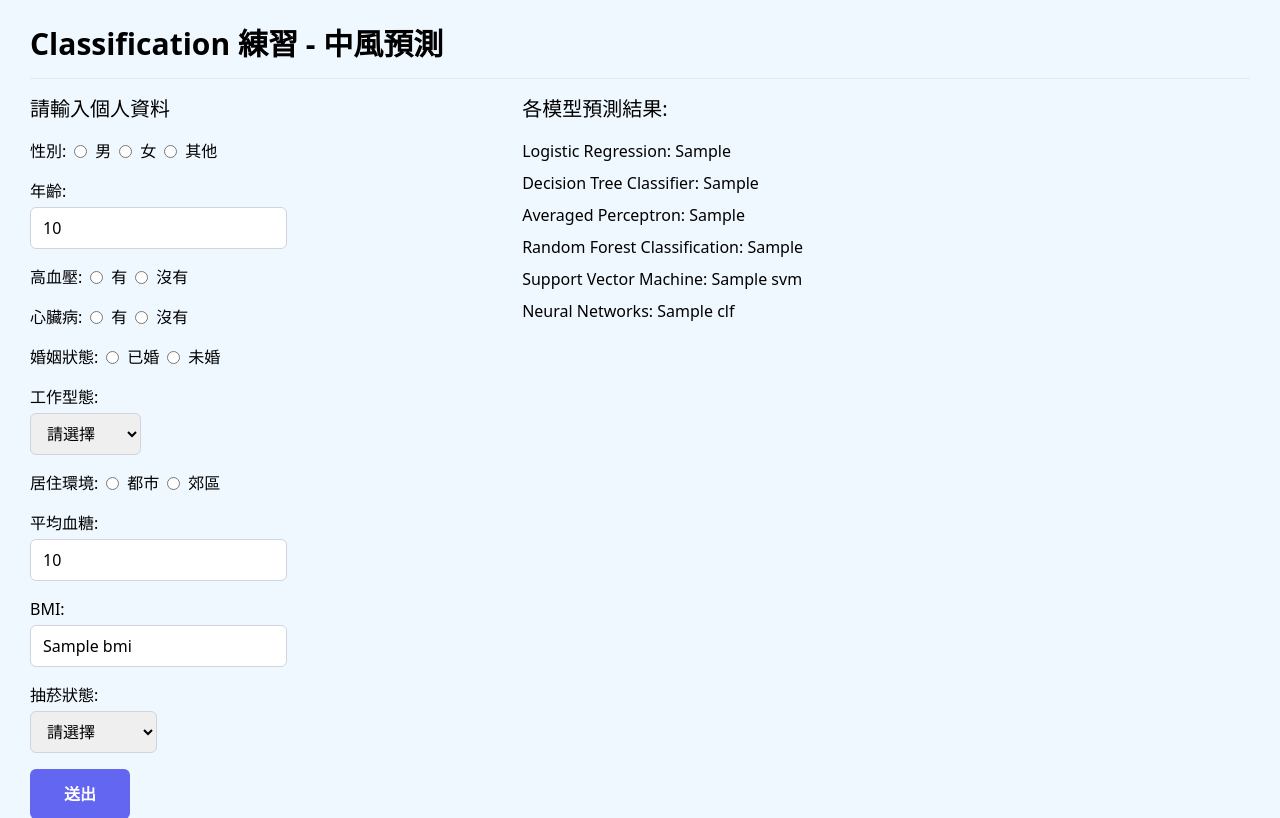
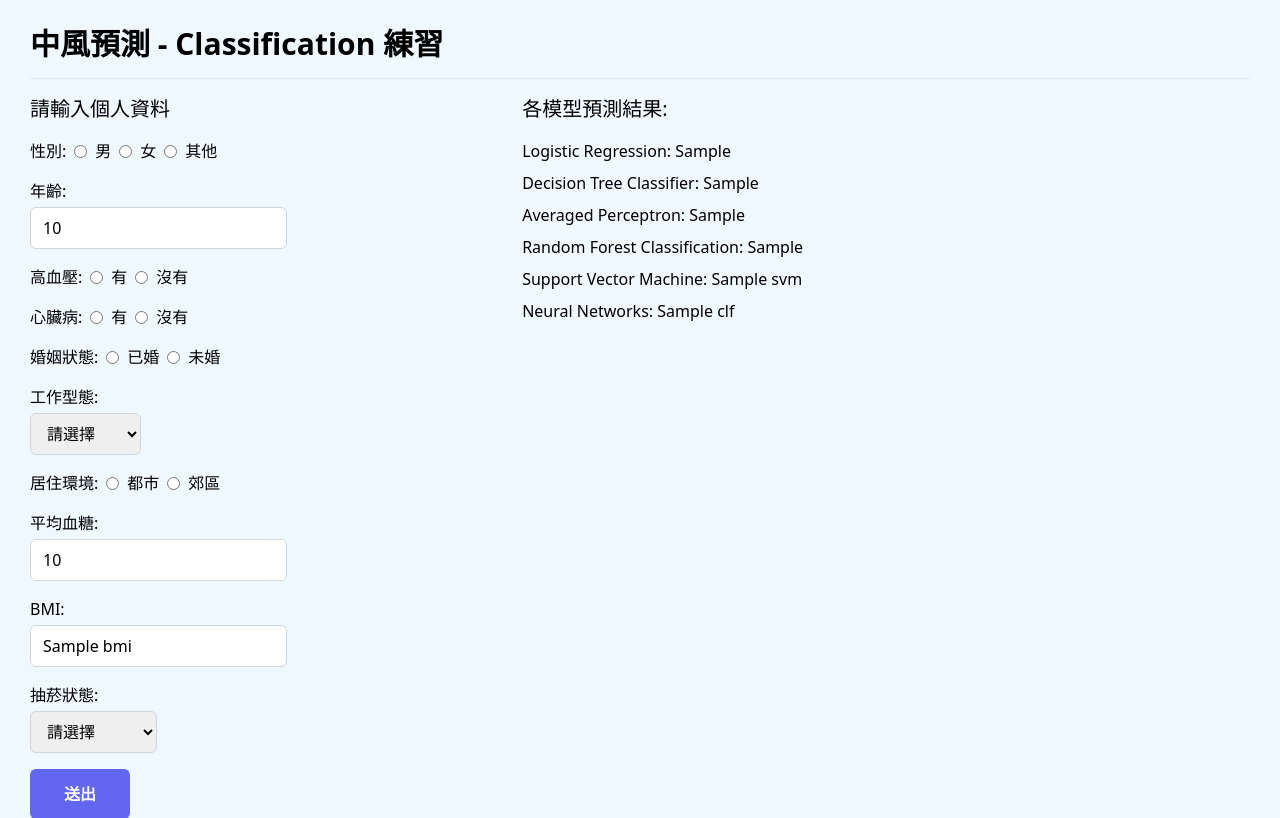
Before and after one commit to cccmmmd/Stroke-Prediction, a Flask app: template templates/form.html in a window 1280 px wide. Shown: the top 818 px of the page. Run offline with Flask 3, Linux system fonts and the light colour scheme; the template is opened without the code that fills it: most values are stand-ins (such as "Sample title", 1, 10 or a date in 2020); parts of the project's set-up code (start-up, migrations or seed data) failed here and were passed over; some libraries are stand-ins or nearby versions.

Commit message:
change title

```diff
--- a/templates/form.html
+++ b/templates/form.html
@@ -23,7 +23,7 @@
         </style>
     </head>
     <body style="background-color:aliceblue">
-        <h1 class="text-3xl font-bold my-4">Classification 練習 - 中風預測</h1>
+        <h1 class="text-3xl font-bold my-4">中風預測 - Classification 練習</h1>
         <hr>
         <section>
             <h3 class="font-medium text-xl my-4">請輸入個人資料</h3>
```
